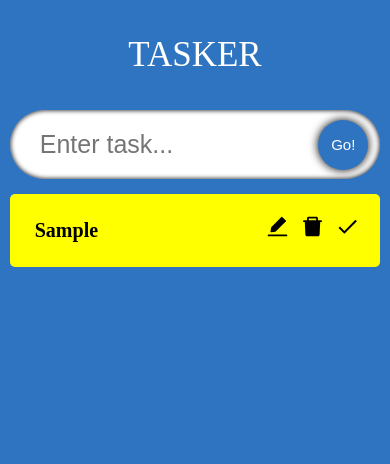
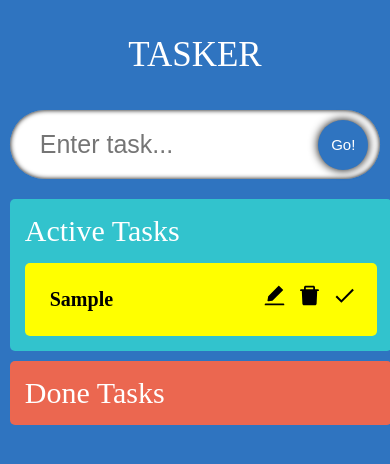
Before and after one commit to khasTema/typescript-react-todo-app, a React (Create React App) app: page / in a window 390 px wide. Both pictures are taken after typing "Sample" into the empty fields and a click on the button "Go!". Shown: the top 464 px of the page. Built offline with nearby package versions, Linux system fonts and the light colour scheme; a web font is replaced by a local one.

Commit message:
added react-beautiful-dnd

```diff
--- a/package.json
+++ b/package.json
@@ -11,6 +11,7 @@
     "@types/react": "^18.0.8",
     "@types/react-dom": "^18.0.3",
     "react": "^18.1.0",
+    "react-beautiful-dnd": "^13.1.0",
     "react-dom": "^18.1.0",
     "react-icons": "^4.3.1",
     "react-scripts": "5.0.1",
@@ -40,5 +41,8 @@
       "last 1 firefox version",
       "last 1 safari version"
     ]
+  },
+  "devDependencies": {
+    "@types/react-beautiful-dnd": "^13.1.2"
   }
 }
--- a/src/App.tsx
+++ b/src/App.tsx
@@ -3,6 +3,7 @@
 import InputField from './components/InputField';
 import ToDoList from './components/ToDoList';
 import { Todo } from './components/model';
+import { DragDropContext, DropResult } from 'react-beautiful-dnd';
 
 
 
@@ -10,6 +11,7 @@
 
   const [ toDo, setToDo ] = useState<string>('');
   const [ toDoS, setToDoS ] = useState<Todo[]>([]);
+  const [ completedTodos, setCompletedTodos ] = useState<Todo[]>([])
 
   const handleAdd = (e:React.FormEvent) => {
     e.preventDefault();
@@ -23,14 +25,23 @@
     };
   };
 
+  const onDragEnd = (result: DropResult) => {
 
+  }
 
   return (
-    <div className="App">
-      <span className="heading">Tasker</span>
-      <InputField toDo={toDo} setToDo={setToDo} handleAdd={handleAdd}/>
-      <ToDoList todos={toDoS} setTodos={setToDoS}/>
-    </div>
+    <DragDropContext onDragEnd={onDragEnd}>
+      <div className="App">
+        <span className="heading">Tasker</span>
+        <InputField toDo={toDo} setToDo={setToDo} handleAdd={handleAdd}/>
+        <ToDoList
+          todos={toDoS}
+          setTodos={setToDoS}
+          completedTodos={completedTodos}
+          setCompletedTodos={setCompletedTodos}
+        />
+      </div>
+    </DragDropContext>
   );
 }
 
--- a/src/components/SingleToDo.tsx
+++ b/src/components/SingleToDo.tsx
@@ -3,15 +3,17 @@
 import { AiFillEdit, AiFillDelete } from 'react-icons/ai';
 import { MdDone } from 'react-icons/md';
 import './styles.css';
+import { Draggable } from 'react-beautiful-dnd';
 
 type Props = {
+    index: number,
     todo: Todo,
     todos: Todo[],
     setTodos: React.Dispatch<React.SetStateAction<Todo[]>>,
 
 }
 
-const SingleToDo = ({todo, todos, setTodos} : Props) => {
+const SingleToDo = ({index, todo, todos, setTodos} : Props) => {
 
     const [ edit, setEdit ] = useState<boolean>(false);
     const [ editTodo, setEditTodo ] = useState<string>(todo.todo)
@@ -39,10 +41,17 @@
       inputRef.current?.focus();
     }, [edit])
 
-
-
   return (
-    <form className='todos__single' onSubmit={(e) => handleEdit(e, todo.id)} >
+      <Draggable draggableId={todo.id.toString()} index={index}>
+          {
+              (provided) => (
+                    <form
+                        className='todos__single'
+                        onSubmit={(e) => handleEdit(e, todo.id)}
+                        {...provided.draggableProps}
+                        {...provided.dragHandleProps}
+                        ref={provided.innerRef}
+                    >
                         {
                             edit ? (
                                 <input
@@ -80,5 +89,8 @@
                     </form>
               )
           }
+      </Draggable>
+  )
+}
 
 export default SingleToDo
--- a/src/components/ToDoList.tsx
+++ b/src/components/ToDoList.tsx
@@ -2,23 +2,65 @@
 import { Todo } from './model';
 import SingleToDo from './SingleToDo';
 import './styles.css';
+import { Droppable } from 'react-beautiful-dnd';
 
 interface Props {
     todos: Todo[];
     setTodos: React.Dispatch<React.SetStateAction<Todo[]>>;
+    completedTodos: Todo[];
+    setCompletedTodos: React.Dispatch<React.SetStateAction<Todo[]>>;
 }
 
-const ToDoList: React.FC<Props> = ({todos, setTodos}) => {
+const ToDoList: React.FC<Props> = ({todos, setTodos, completedTodos, setCompletedTodos}) => {
   return (
-    <div className='todos'>
-        {todos.map(todo => (
-            <SingleToDo
-                todo={todo}
-                key={todo.id}
-                todos={todos}
-                setTodos={setTodos}
-            />
-        ))}
+    <div className="container">
+      <Droppable droppableId='TodosList'>
+        {
+          (provided) => (
+            <div className="todos" ref={provided.innerRef} {...provided.droppableProps}>
+              <span className="todos__heading">
+                Active Tasks
+              </span>
+              {
+                todos.map((todo, index) => (
+                  <SingleToDo
+                    index={index}
+                    todo={todo}
+                    todos={todos}
+                    key={todo.id}
+                    setTodos={setTodos}
+                  />
+                ))
+              }
+              {provided.placeholder}
+            </div>
+          )
+        }
+      </Droppable>
+      <Droppable droppableId='TodosRemove'>
+        {
+          (provided) => (
+            <div className="todos remove" ref={provided.innerRef} {...provided.droppableProps}>
+              <span className="todos__heading">
+                Done Tasks
+              </span>
+              {
+                completedTodos.map((todo, index) => (
+                  <SingleToDo
+                    index={index}
+                    todo={todo}
+                    todos={completedTodos}
+                    key={todo.id}
+                    setTodos={setCompletedTodos}
+                  />
+                ))
+              }
+              {provided.placeholder}
+            </div>
+          )
+        }
+      </Droppable>
+
     </div>
   )
 }
--- a/src/components/styles.css
+++ b/src/components/styles.css
@@ -1,6 +1,6 @@
 .input {
     display: flex;
-    width: 90%;
+    width: 85%;
     position: relative;
     align-items: center;
 }
@@ -43,21 +43,47 @@
     box-shadow: 0 0 5px #000;
 }
 
+.container {
+    display: flex;
+    /* flex-wrap: wrap; */
+    width: 95%;
+    margin: 20px auto;
+    justify-content: space-around;
+    align-items: flex-start;
+}
+
 .todos {
     display: flex;
-    justify-content: space-evenly;
-    width: 90%;
-    flex-wrap: wrap;
+    justify-content: space-between;
+    width: 45%;
+    flex-direction: column;
+    padding: 15px;
+    border-radius: 5px;
+    background-color: rgb(50, 195, 205);
+}
+
+.remove {
+    background-color: rgb(235, 103, 80);
+}
+
+.todos__heading {
+    font-size: 30px;
+    color: #fff;
 }
 
 .todos__single {
     display: flex;
-    width: 80%;
     font-weight: 600;
     border-radius: 5px;
     padding: 20px;
     margin-top: 15px;
     background-color: #ffff00;
+    transition: .2s;
+}
+
+.todos__single:hover {
+    box-shadow: 0 0 5px #000;
+    transform: scale(1.03);
 }
 
 .todos__single--text {
@@ -77,6 +103,12 @@
     cursor: pointer;
 }
 
+@media (max-width: 1100px) {
+    .todos {
+        width: 45%;
+    }
+}
+
 @media (max-width: 700px) {
     .input {
         width: 95%;
@@ -84,9 +116,11 @@
 
     .todos {
         width: 95%;
+        margin-bottom: 10px;
     }
 
-    .todos__single {
-        width: 100%;
+    .container {
+        width: 95%;
+        flex-direction: column;
     }
 }
```
Also changed, not shown: 1 other file (tests, documents, lock files or other folders). Lines whose indentation alone changed are shown as unchanged.
